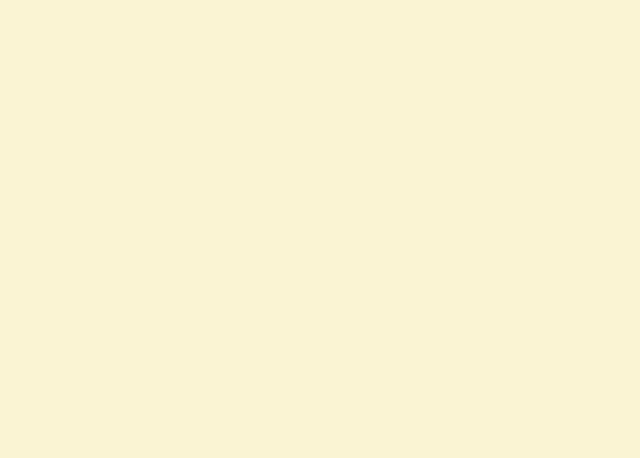
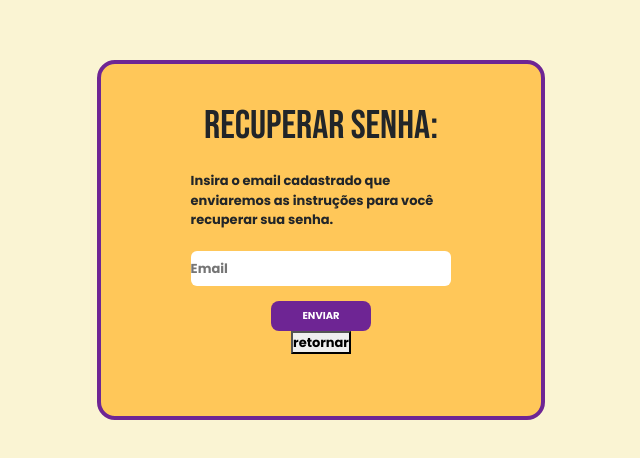
Before and after one commit to GuilhermeRodrigues123/Site-Pet-Amigo, a React (Create React App) app: page /recuperar-senha in a window 1280 px wide. Before the commit this address had no page. Shown: the part 160-618 px from the top of the page, without its empty margins (319-959 px from the left). Built offline with nearby package versions, Linux system fonts and the light colour scheme.

Commit message:
Acrescentei a pagina de recuperar Senha e ela nas rotas

```diff
--- a/src/pages/PreLoad/PreLoad.js
+++ b/src/pages/PreLoad/PreLoad.js
@@ -31,6 +31,11 @@ function PreLoad(){
                 Meu perfil
             </button>
             </div>
+            <div>
+            <button onClick={() => {history("recuperar-senha");}}>
+                Recuperar Senha
+            </button>
+            </div>
         </div>
     );
 }
--- /dev/null
+++ b/src/pages/RecuperarSenha/RecuperarSenha.css
@@ -0,0 +1,43 @@
+
+.baseLaranja{
+
+    padding: 3% 7%;
+    display: flex;
+    justify-content: flex-start;
+    flex-direction: column;
+    width: 35%;
+    height: 45%;
+    background-color: #FFC759;
+    border-radius: 18px;
+    margin-left: 0%;
+    font-size: 13px;
+    font-family: 'Poppins', semi-bold;
+    border: 4px solid #6E2594;
+    align-items: center;
+
+}
+
+.baseLaranja > input {
+
+    min-height: 35px;
+    min-width: 100%;
+    margin: 8px 0;
+    border-radius: 6px;
+    border: 0px;
+}
+
+.recText{
+
+    display: flex;
+    justify-content: center;
+    font-family: 'Bebas Neue', sans-serif;
+    align-items: center;
+}
+
+.texto1{
+
+    margin-top: 5%;
+    display: flex;
+    justify-content: center;
+    margin-bottom: 5%;
+}
--- /dev/null
+++ b/src/pages/RecuperarSenha/RecuperarSenha.js
@@ -0,0 +1,35 @@
+import React,{ useState } from 'react';
+import {useNavigate} from 'react-router-dom';
+import "./RecuperarSenha.css";
+import "../../global.css";
+
+function RecuperarSenha(){
+    const history = useNavigate();
+    const[cadUser, setCadUser] = useState([]);
+
+
+return(
+
+    <div className = "fundo1">
+    <div className = "baseLaranja">
+        <div className = "recText">
+            <h1>Recuperar Senha:</h1>
+        </div>
+
+        <div className="texto1">Insira o email cadastrado que enviaremos as instruções para você recuperar sua senha. </div>
+        <input type = "text" placeholder ="Email"></input>
+
+        <div className = "buttonContent"><button className="cadbutton"
+                onClick={()=>{alert("O Email informado não está")}}>ENVIAR</button></div>
+
+        <div>
+            <button onClick={() => {history(-1);}}>
+                retornar
+            </button>
+        </div>
+    </div>
+    </div>
+)
+}
+
+export default RecuperarSenha;
--- /dev/null
+++ b/src/pages/RecuperarSenha/index.js
@@ -0,0 +1 @@
+export {default} from './RecuperarSenha';
--- a/src/rotas.js
+++ b/src/rotas.js
@@ -6,6 +6,7 @@ import Home from './pages/Home';
 import PreLoad from './pages/PreLoad';
 import MeuPerfil from './pages/MeuPerfil';
 import AnimaisParaAdocao from './pages/AnimaisParaAdocao';
+import RecuperarSenha from './pages/RecuperarSenha';
 
 
 function Rotas(){
@@ -18,6 +19,7 @@ function Rotas(){
                 <Route path='/home' element={<Home/>}/>
                 <Route path='/login' element={<Login/>}/>
                 <Route path='/cadastro' element={<Cadastro/>}/>
+                <Route path='/recuperar-senha' element={<RecuperarSenha/>}/>
             </Routes>
         </BrowserRouter>
     );
```
